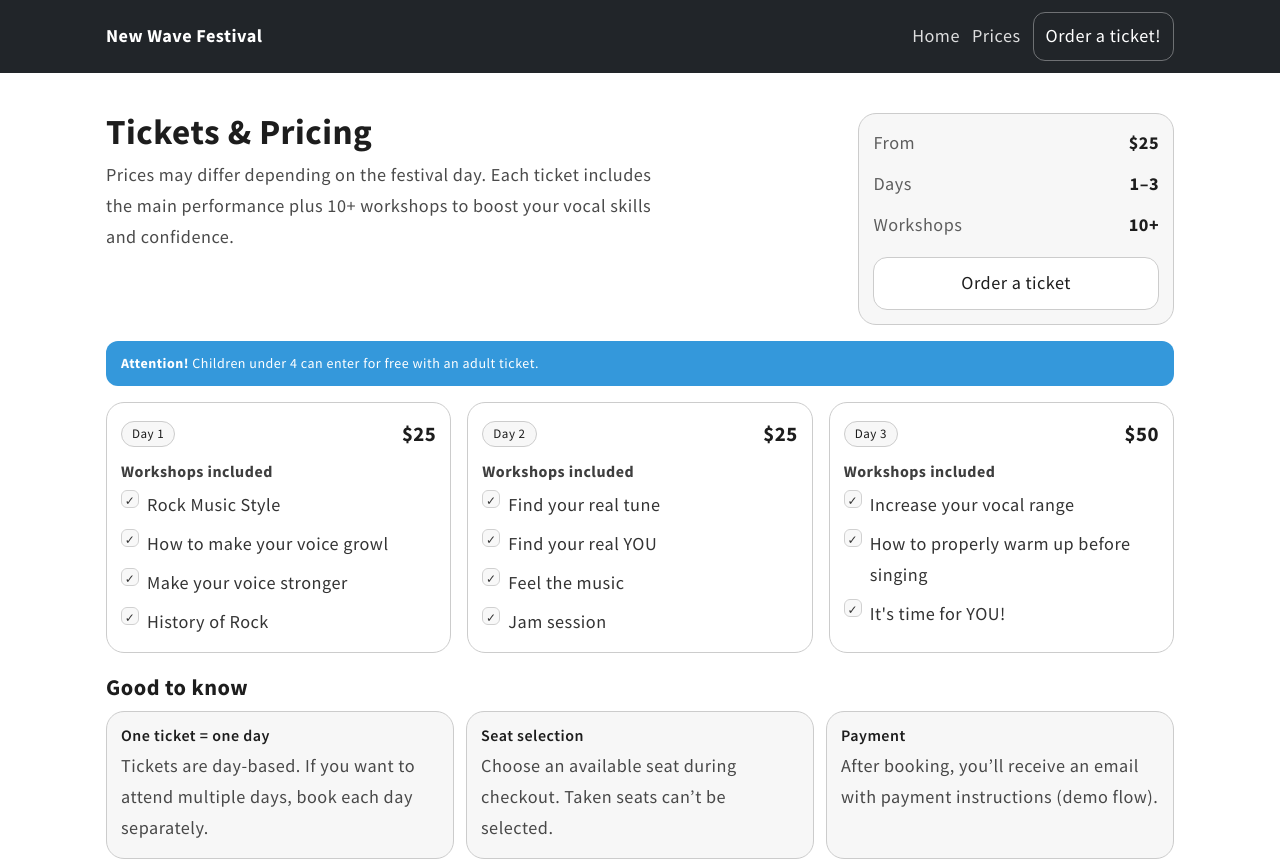
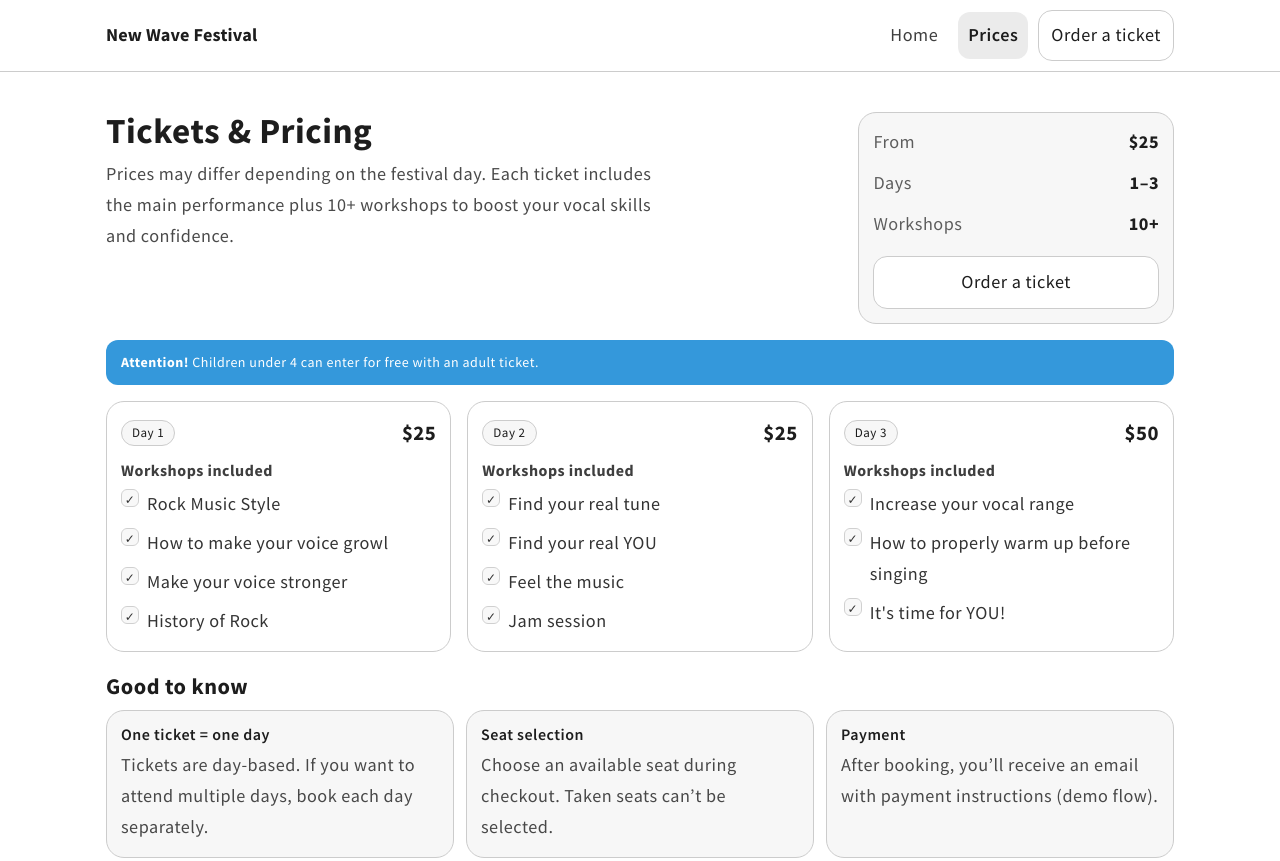
Before and after one commit to kacpi95/REST-API-kodilla, a React (Create React App) app in the folder client/: page /prices in a window 1280 px wide. Shown: the top 861 px of the page. Built offline with nearby package versions, Linux system fonts and the light colour scheme.

Commit message:
refactor: MainMenu Ui, add state and update styles

```diff
--- a/client/src/components/layout/MainMenu/MainMenu.jsx
+++ b/client/src/components/layout/MainMenu/MainMenu.jsx
@@ -4,11 +4,15 @@ import styles from './MainMenu.module.scss';
 
 export default function MainMenu() {
   const [open, setOpen] = useState(false);
+  const close = () => setOpen(false);
+
+  const linkClass = ({ isActive }) =>
+    `${styles.link} ${isActive ? styles.active : ''}`;
 
   return (
     <header className={styles.navbar}>
       <div className={styles.inner}>
-        <Link className={styles.brand} to='/'>
+        <Link className={styles.brand} to='/' onClick={close}>
           New Wave Festival
         </Link>
 
@@ -17,20 +21,24 @@ export default function MainMenu() {
           type='button'
           onClick={() => setOpen((v) => !v)}
           aria-expanded={open}
+          aria-controls='main-nav'
           aria-label='Toggle navigation'
         >
-          ☰
+          <span className={styles.burger} />
         </button>
 
-        <nav className={`${styles.nav} ${open ? styles.open : ''}`}>
-          <NavLink className={styles.link} to='/' end>
+        <nav
+          id='main-nav'
+          className={`${styles.nav} ${open ? styles.open : ''}`}
+        >
+          <NavLink className={linkClass} to='/' end onClick={close}>
             Home
           </NavLink>
-          <NavLink className={styles.link} to='/prices'>
+          <NavLink className={linkClass} to='/prices' onClick={close}>
             Prices
           </NavLink>
-          <NavLink className={styles.cta} to='/order-a-ticket'>
-            Order a ticket!
+          <NavLink className={styles.cta} to='/order-a-ticket' onClick={close}>
+            Order a ticket
           </NavLink>
         </nav>
       </div>
--- a/client/src/components/layout/MainMenu/MainMenu.module.scss
+++ b/client/src/components/layout/MainMenu/MainMenu.module.scss
@@ -1,60 +1,107 @@
+@use '../../../styles//settings.scss' as *;
+
 .navbar {
-  background: #212529;
-  color: white;
+  position: sticky;
+  top: 0;
+  z-index: 50;
+  background: rgba(255, 255, 255, 0.85);
+  backdrop-filter: blur(10px);
+  border-bottom: 1px solid $color-editor-border;
 }
 
 .inner {
   max-width: 1100px;
   margin: 0 auto;
-  padding: 12px 16px;
+  padding: 10px 16px;
   display: flex;
   align-items: center;
   gap: 12px;
 }
 
 .brand {
-  color: white;
+  font-weight: 800;
+  letter-spacing: 0.2px;
   text-decoration: none;
-  font-weight: 700;
-}
-
-.toggler {
-  display: none;
-  margin-left: auto;
-  border: 1px solid rgba(255, 255, 255, 0.25);
-  background: transparent;
-  color: white;
-  border-radius: 10px;
-  padding: 8px 10px;
-  cursor: pointer;
 }
 
 .nav {
   margin-left: auto;
   display: flex;
   align-items: center;
-  gap: 12px;
+  gap: 10px;
 }
 
 .link {
-  color: rgba(255, 255, 255, 0.85);
   text-decoration: none;
+  padding: 8px 10px;
+  border-radius: 12px;
+  opacity: 0.85;
+  transition:
+    background 160ms ease,
+    opacity 160ms ease;
 }
 
 .link:hover {
-  color: white;
+  background: rgba(0, 0, 0, 0.05);
+  opacity: 1;
+}
+
+.active {
+  background: $color-skeleton;
+  opacity: 1;
+  font-weight: 600;
 }
 
 .cta {
   text-decoration: none;
-  padding: 8px 12px;
-  border-radius: 12px;
-  border: 1px solid rgba(255, 255, 255, 0.35);
-  color: white;
+  padding: 9px 12px;
+  border-radius: 14px;
+  border: 1px solid $color-editor-border;
+  background: $color-background;
+  transition: transform 160ms ease;
 }
 
-.open {
-  display: flex;
+.cta:hover {
+  transform: translateY(-1px);
+}
+
+.toggler {
+  display: none;
+  align-items: center;
+  justify-content: center;
+  margin-left: auto;
+  width: 42px;
+  height: 38px;
+  border-radius: 12px;
+  border: 1px solid $color-editor-border;
+  background: $color-background;
+  cursor: pointer;
+}
+
+.burger {
+  display: inline-block;
+  position: relative;
+  width: 18px;
+  height: 2px;
+  background: $color-skeleton;
+}
+
+.burger::before,
+.burger::after {
+  content: '';
+  position: absolute;
+  left: 0;
+  width: 18px;
+  height: 2px;
+  background: $color-skeleton;
+}
+
+.burger::before {
+  top: -6px;
+}
+
+.burger::after {
+  top: 6px;
 }
 
 @media (max-width: 768px) {
@@ -65,12 +112,19 @@
   .nav {
     display: none;
     width: 100%;
+    margin-top: 10px;
     flex-direction: column;
-    align-items: flex-start;
-    padding-top: 10px;
+    align-items: stretch;
+    gap: 8px;
   }
 
   .open {
     display: flex;
   }
+
+  .link,
+  .cta {
+    width: 100%;
+    text-align: left;
+  }
 }
```
